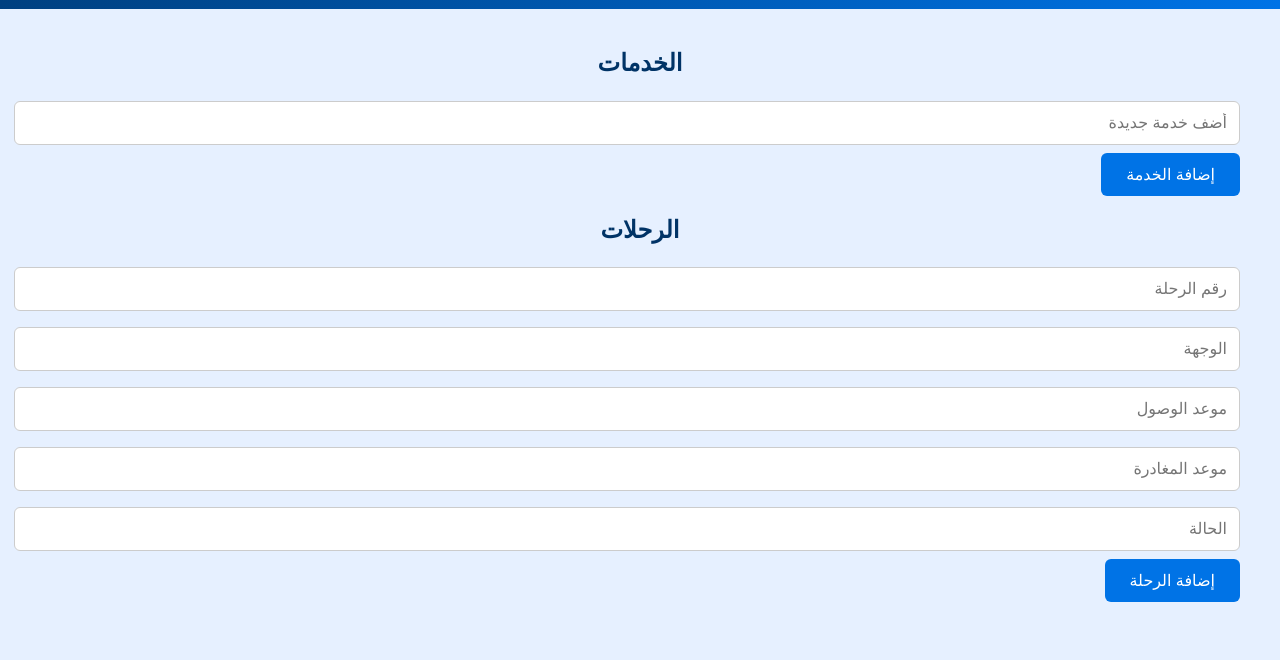
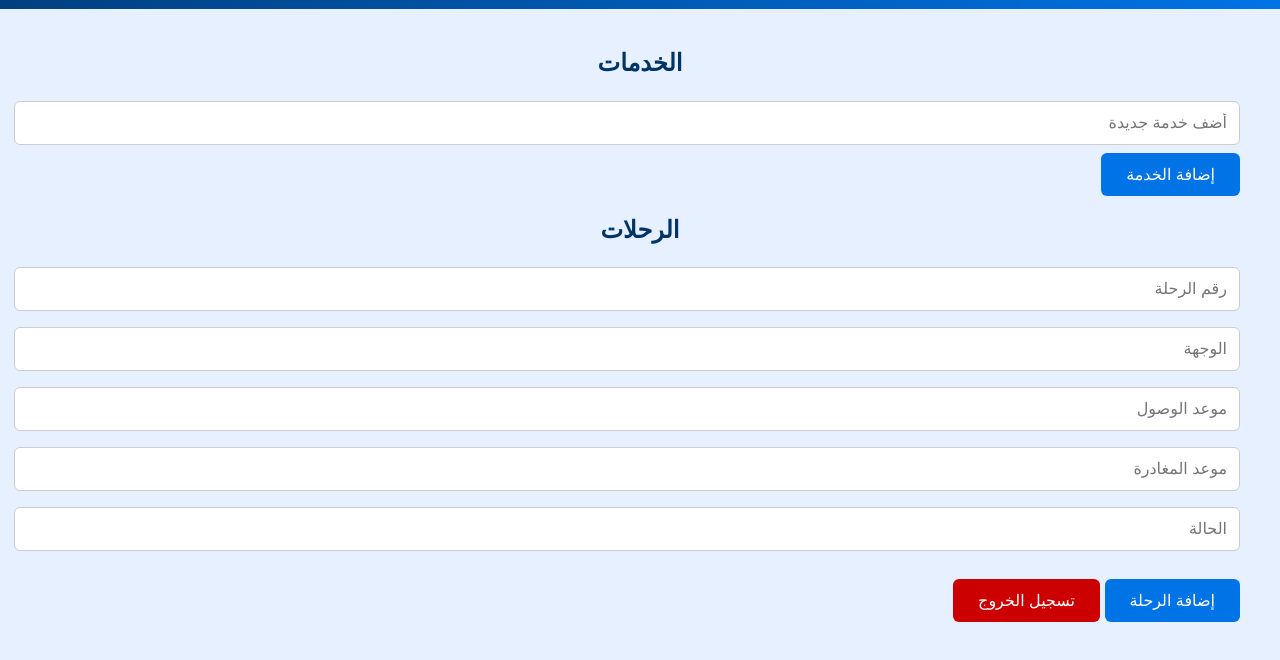
Before and after one commit to Najaf-Airport/Aircraft-Coordination, a plain HTML site: page admin.html in a window 1280 px wide. Shown: the part 84-744 px from the top of the page. Drawn offline with Linux system fonts and the light colour scheme; no server answers.

Commit message:
Update admin.html

```diff
--- a/admin.html
+++ b/admin.html
@@ -30,6 +30,8 @@
     <input type="text" id="departure" placeholder="موعد المغادرة">
     <input type="text" id="status" placeholder="الحالة">
     <button onclick="addFlightAdmin()">إضافة الرحلة</button>
+
+    <button onclick="logout()" style="margin-top:20px;background-color:#cc0000;">تسجيل الخروج</button>
 </main>
 
 </body>
```
